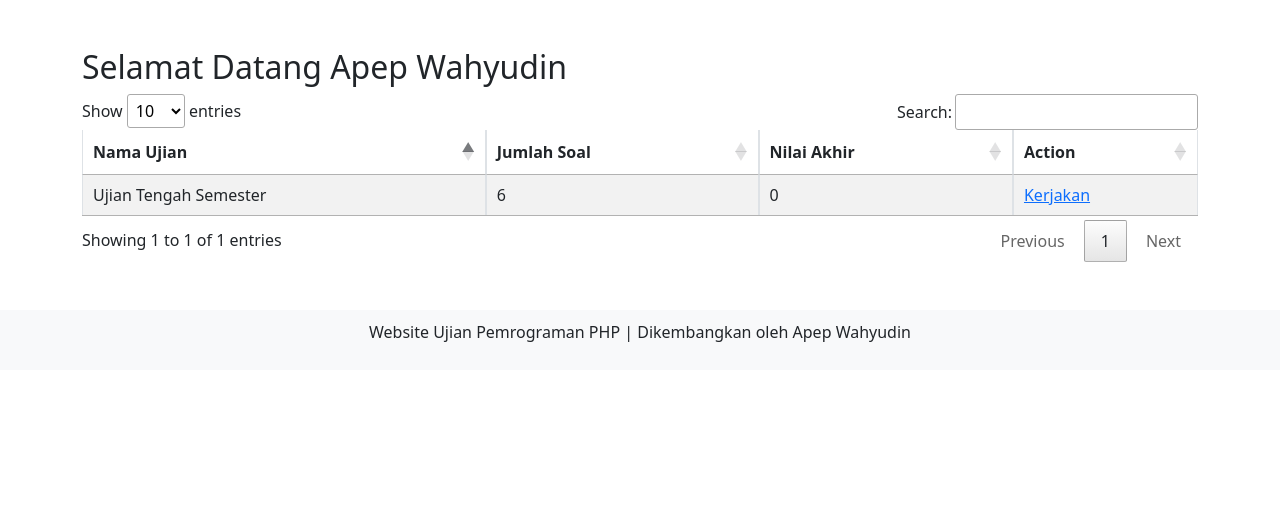
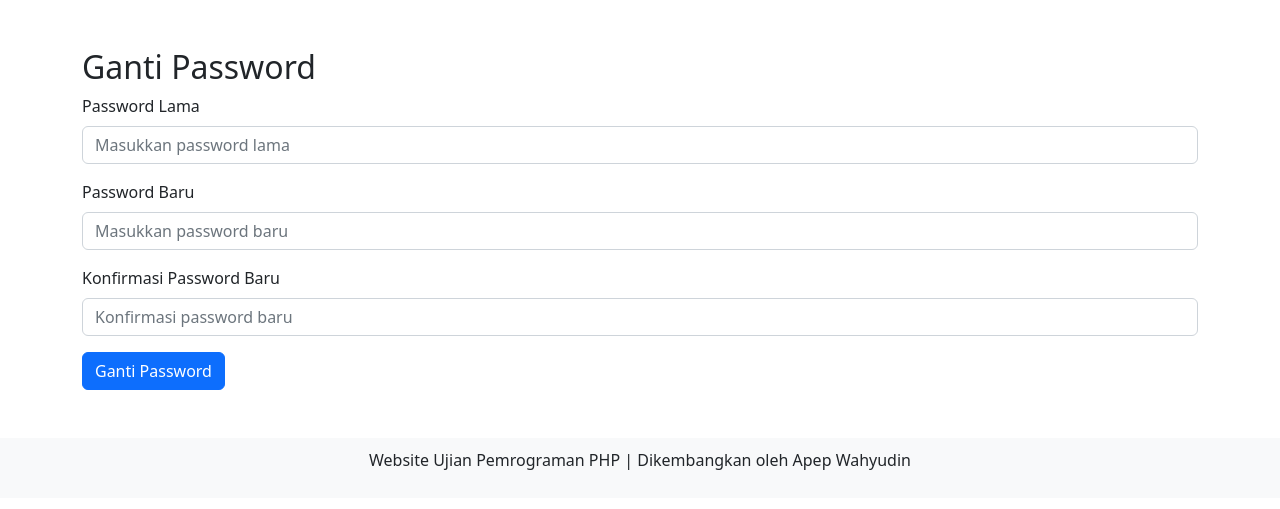
Before and after one commit to sebuahsemangat/tesphp, a PHP site: page /home.php?page=ganti_password in a window 1280 px wide. Shown: the part 56-565 px from the top of the page. Run offline with PHP 8.4, Linux system fonts and the light colour scheme; the visitor is signed in with stand-in values (Sample User, id 1); data comes from the database, SQL or seed files in the repository; some libraries are stand-ins or nearby versions.

Commit message:
Ganti password siswa

```diff
--- /dev/null
+++ b/ganti_password.php
@@ -0,0 +1,62 @@
+<h2>Ganti Password</h2>
+<?php
+if ($_SERVER['REQUEST_METHOD'] === 'POST') {
+    $oldPassword = $_POST['oldPassword'];
+    $newPassword = $_POST['newPassword'];
+    $confirmNewPassword = $_POST['confirmNewPassword'];
+
+    // Ambil semua data siswa
+    $stmt = $koneksi->prepare("SELECT id_siswa, nis, nama, password FROM siswa where id_siswa = ?");
+    $stmt->bind_param('i', $_SESSION['siswa']);
+    $stmt->execute();
+    $result = $stmt->get_result();
+    $row = $result->fetch_assoc();
+
+    //echo $row['password'];
+    //cocokkan password
+    if (!password_verify($oldPassword, $row['password'])) {
+        echo "Password lama anda salah!";
+    } else if ($newPassword != $confirmNewPassword) {
+        echo "Konfirmasi password salah!";
+    } else if (!preg_match('/^(?=.*[A-Z])(?=.*\d)(?=.*[!@#$%^&*])[A-Za-z\d!@#$%^&*]{8,}$/', $newPassword)) {
+        echo "Password baru harus minimal 8 karakter, memiliki satu huruf besar, satu angka, dan satu simbol.";
+    } else {
+        $hashedNewPassword = password_hash($newPassword, PASSWORD_DEFAULT);
+        $stmt_update = $koneksi->prepare("UPDATE siswa SET password = ? WHERE id_siswa = ?");
+        $stmt_update->bind_param('si', $hashedNewPassword, $id_siswa);
+
+        if ($stmt_update->execute()) {
+            echo "Password berhasil diganti.";
+        } else {
+            echo "Terjadi kesalahan saat mengganti password. Coba lagi.";
+        }
+    }
+    $stmt_update->close();
+}
+
+$koneksi->close();
+?>
+<form method="post" action="">
+    <!-- Input Password Lama -->
+    <div class="mb-3">
+        <label for="oldPassword" class="form-label">Password Lama</label>
+        <input name="oldPassword" type="password" class="form-control" id="oldPassword" placeholder="Masukkan password lama" required>
+    </div>
+
+    <!-- Input Password Baru -->
+    <div class="mb-3">
+        <label for="newPassword" class="form-label">Password Baru</label>
+        <input name="newPassword" type="password" class="form-control" id="newPassword" placeholder="Masukkan password baru" required>
+    </div>
+
+    <!-- Input Konfirmasi Password Baru -->
+    <div class="mb-3">
+        <label for="confirmNewPassword" class="form-label">Konfirmasi Password Baru</label>
+        <input name="confirmNewPassword" type="password" class="form-control" id="confirmNewPassword" placeholder="Konfirmasi password baru" required>
+    </div>
+
+    <!-- Tombol Submit -->
+    <div class="">
+        <button type="submit" class="btn btn-primary">Ganti Password</button>
+    </div>
+</form>
--- a/home.php
+++ b/home.php
@@ -164,7 +164,7 @@ if (!isset($_SESSION['siswa'])) {
                     <a class="nav-link" href="home.php">Home</a>
                 </li>
                 <li class="nav-item">
-                    <a class="nav-link" href="#">
+                    <a class="nav-link" href="home.php?page=ganti_password">
                         <?= $data_siswa["nama"]; ?>
                     </a>
                 </li>
@@ -193,6 +193,9 @@ if (!isset($_SESSION['siswa'])) {
                             break;
                         case "lihat_jawaban":
                             include "lihat_jawaban.php";
+                            break;
+                        case "ganti_password":
+                            include "ganti_password.php";
                             break;
                     }
                 } else {
```
